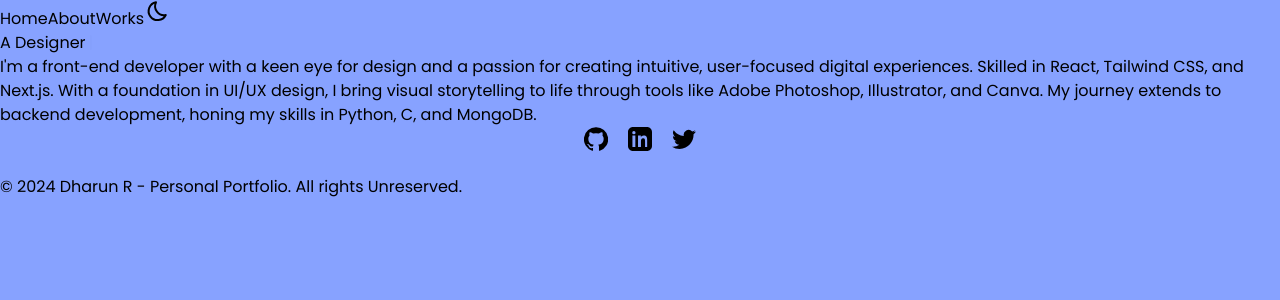
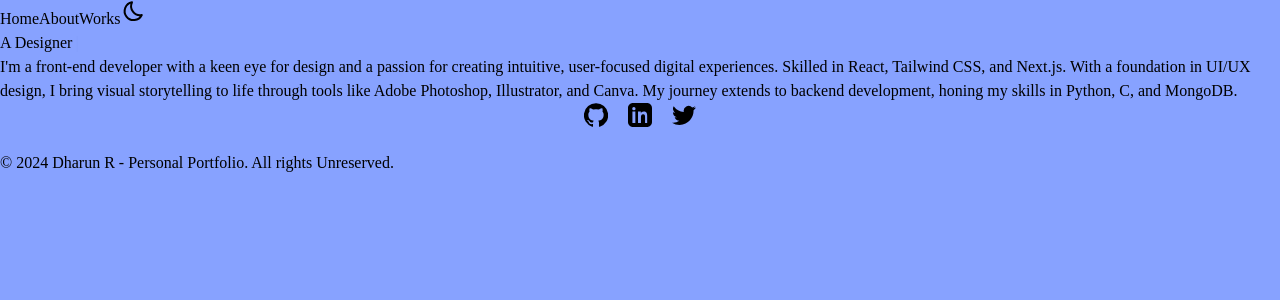
Before and after one commit to DharuNamikaze/my-portfolio, a Next.js app: page / in a window 1280 px wide. Shown: the top 300 px of the page. Built offline with nearby package versions, Linux system fonts and the light colour scheme.

Commit message:
--Commit

```diff
--- a/next.config.mjs
+++ b/next.config.mjs
@@ -1,5 +1,6 @@
+// next.config.mjs
 const nextConfig = {
-    output: 'export',  // Enables static export
-    distDir: 'out'     // Specifies the output directory
-  };
+  // Add any other default configurations here if needed
+};
+
 export default nextConfig;
--- a/src/app/layout.jsx
+++ b/src/app/layout.jsx
@@ -1,15 +1,8 @@
 // layout.jsx
-import { Poppins } from '@next/font/google';
-
-const poppins = Poppins({
-  subsets: ['latin'],
-  weight: ['400', '700'],
-});
-
 export default function RootLayout({ children }) {
   return (
     <html lang="en">
-      <body className={poppins.className}>
+      <body style={{ fontFamily: 'Poppins, sans-serif' }}>
         {children}
       </body>
     </html>
```
